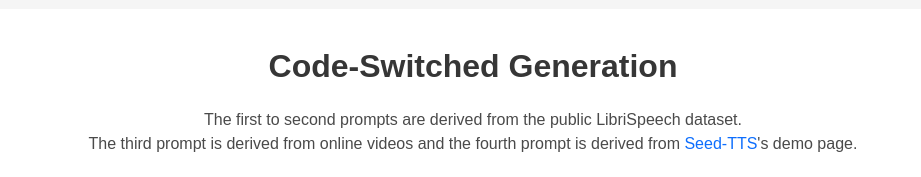
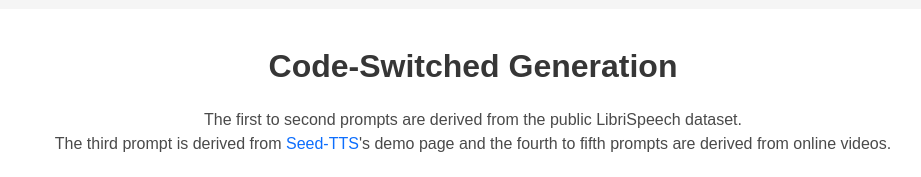
Before and after one commit to sditdemo/sditdemo, a plain HTML site: page index.html in a window 1280 px wide. Shown: the part 3998-4175 px from the top of the page, without its empty margins (167-1088 px from the left). Drawn offline with nearby package versions, Linux system fonts and the light colour scheme; some icons are missing; a web font is replaced by a local one.

Commit message:
fix text descriptions

```diff
--- a/index.html
+++ b/index.html
@@ -504,7 +504,7 @@
           <h2 class="title is-3">Code-Switched Generation</h2>
           <div class="content">
             <p>
-              The first to second prompts are derived from the public LibriSpeech dataset. </br> The third prompt is derived from online videos and the fourth prompt is derived from <a href="https://maskgct.github.io/" style="color: #0d6efd;">Seed-TTS</a>'s demo page.
+              The first to second prompts are derived from the public LibriSpeech dataset. </br> The third prompt is derived from <a href="https://maskgct.github.io/" style="color: #0d6efd;">Seed-TTS</a>'s demo page and the fourth to fifth prompts are derived from online videos.
             </p>
           </div>
         </div>
```
